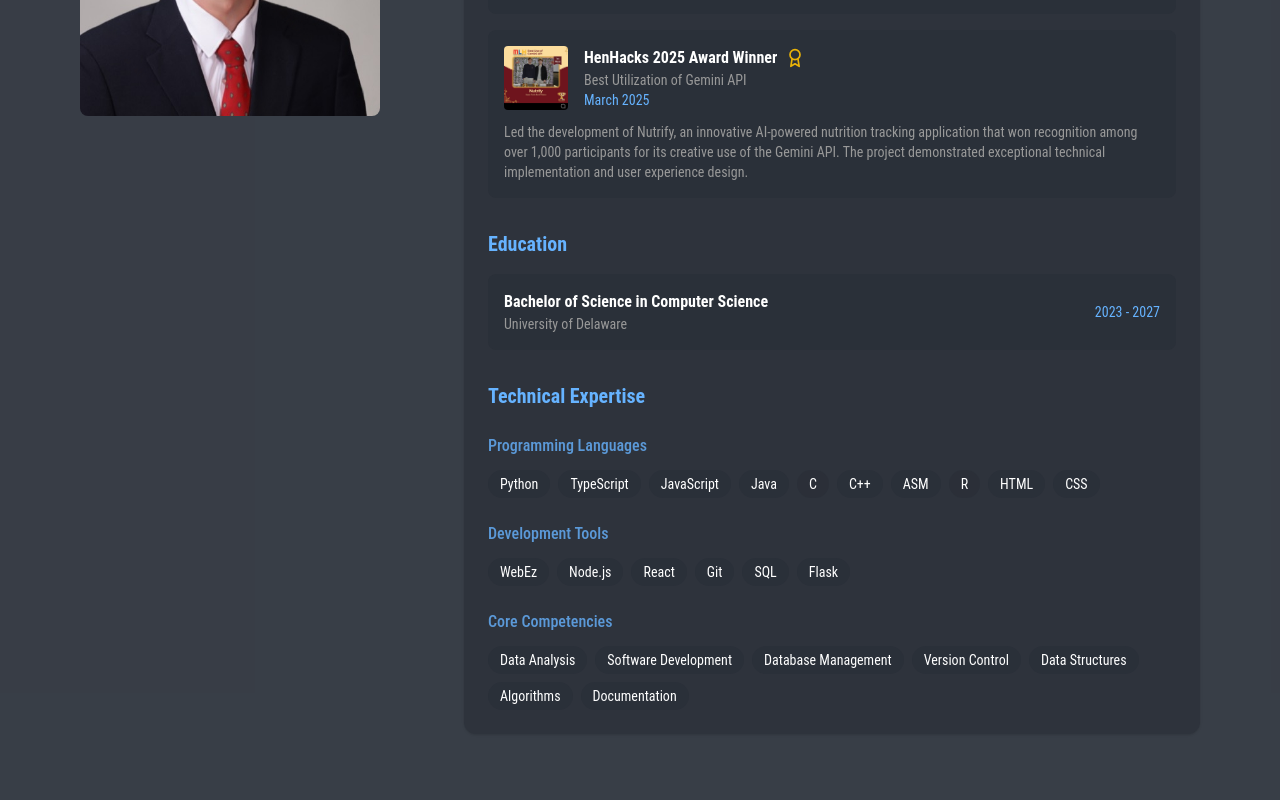
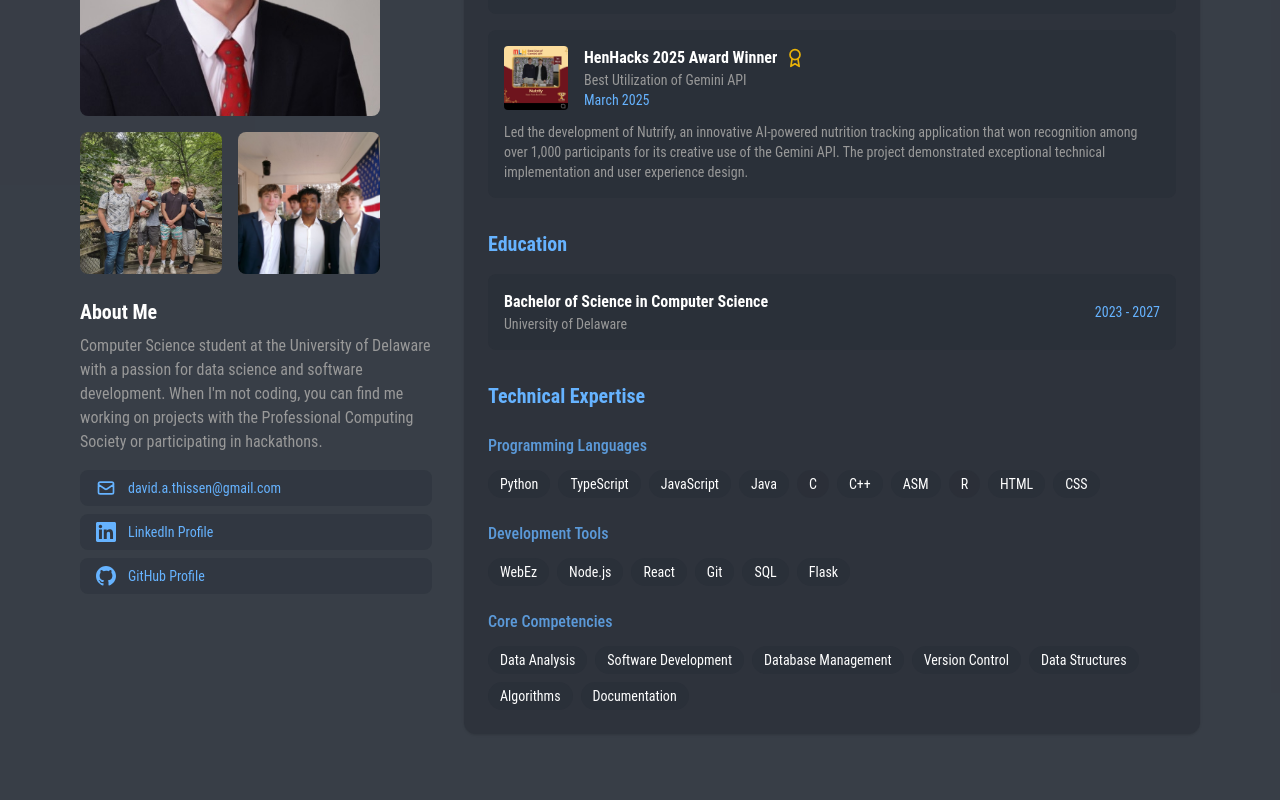
Before and after one commit to davidthissen1/portfolio, a Next.js app: page / in a window 1280 px wide. Shown: the part 1340-2140 px from the top of the page. Built offline with nearby package versions, Linux system fonts and the light colour scheme.

Commit message:
made it way better

```diff
--- a/src/app/page.tsx
+++ b/src/app/page.tsx
@@ -2,7 +2,6 @@
 import HeroSection from "@/components/HeroSection";
 import ProfileSection from "@/components/ProfileSection";
 import ProjectsSection from "@/components/ProjectsSection";
-import ContactSection from "@/components/ContactSection";
 import Footer from "@/components/Footer";
 
 export default function Home() {
@@ -12,7 +11,6 @@
       <HeroSection />
       <ProfileSection />
       <ProjectsSection />
-      <ContactSection />
       <Footer />
     </main>
   );
--- a/src/components/ContactSection.tsx
+++ /dev/null
@@ -1,82 +0,0 @@
-import type React from 'react';
-import Link from 'next/link';
-import { Button } from './ui/button';
-
-const ContactSection = () => {
-  return (
-    <section id="contact" className="py-16 bg-secondary/10">
-      <div className="section-container">
-        <h2 className="section-header">Contact</h2>
-
-        <blockquote className="border-l-4 border-primary pl-4 italic text-muted-foreground mb-12">
-          If opportunity doesn't knock, build a door.
-          <footer className="text-sm mt-2">- Milton Berle -</footer>
-        </blockquote>
-
-        <p className="mb-8 text-muted-foreground">
-          If you want to collaborate on crafting amazing web apps, web sites, e-commerces and mobile
-          applications for people. You are very welcome to contact me.
-        </p>
-
-        <div className="mb-12">
-          <h3 className="text-xl font-semibold mb-4">David Thissen</h3>
-          <p className="text-sm text-muted-foreground">Web and Mobile Application Development & Craft.</p>
-        </div>
-
-        <div className="max-w-4xl mx-auto">
-          <div className="grid grid-cols-1 md:grid-cols-3 gap-4">
-            <SocialLink
-              href="mailto:david.a.thissen@gmail.com"
-              icon={
-                <svg xmlns="http://www.w3.org/2000/svg" viewBox="0 0 24 24" fill="none" stroke="currentColor" strokeWidth="2" strokeLinecap="round" strokeLinejoin="round" className="h-5 w-5">
-                  <path d="M4 4h16c1.1 0 2 .9 2 2v12c0 1.1-.9 2-2 2H4c-1.1 0-2-.9-2-2V6c0-1.1.9-2 2-2z" />
-                  <polyline points="22,6 12,13 2,6" />
-                </svg>
-              }
-              text="david.a.thissen@gmail.com"
-            />
-
-            <SocialLink
-              href="https://www.linkedin.com/in/david-thissen-777312307"
-              icon={
-                <svg xmlns="http://www.w3.org/2000/svg" viewBox="0 0 24 24" fill="none" stroke="currentColor" strokeWidth="2" strokeLinecap="round" strokeLinejoin="round" className="h-5 w-5">
-                  <path d="M16 8a6 6 0 0 1 6 6v7h-4v-7a2 2 0 0 0-2-2 2 2 0 0 0-2 2v7h-4v-7a6 6 0 0 1 6-6z" />
-                  <rect x="2" y="9" width="4" height="12" />
-                  <circle cx="4" cy="4" r="2" />
-                </svg>
-              }
-              text="LinkedIn"
-            />
-
-            <SocialLink
-              href="https://github.com/davidthissen1"
-              icon={
-                <svg xmlns="http://www.w3.org/2000/svg" viewBox="0 0 24 24" fill="none" stroke="currentColor" strokeWidth="2" strokeLinecap="round" strokeLinejoin="round" className="h-5 w-5">
-                  <path d="M9 19c-5 1.5-5-2.5-7-3m14 6v-3.87a3.37 3.37 0 0 0-.94-2.61c3.14-.35 6.44-1.54 6.44-7A5.44 5.44 0 0 0 20 4.77 5.07 5.07 0 0 0 19.91 1S18.73.65 16 2.48a13.38 13.38 0 0 0-7 0C6.27.65 5.09 1 5.09 1A5.07 5.07 0 0 0 5 4.77a5.44 5.44 0 0 0-1.5 3.78c0 5.42 3.3 6.61 6.44 7A3.37 3.37 0 0 0 9 18.13V22" />
-                </svg>
-              }
-              text="GitHub"
-            />
-          </div>
-        </div>
-      </div>
-    </section>
-  );
-};
-
-const SocialLink = ({ href, icon, text }: { href: string; icon: React.ReactNode; text: string }) => {
-  return (
-    <Button
-      variant="outline"
-      className="flex items-center justify-start gap-3 h-auto py-3 px-4 w-full"
-      asChild
-    >
-      <Link href={href} target="_blank" rel="noopener noreferrer">
-        {icon}
-        <span>{text}</span>
-      </Link>
-    </Button>
-  );
-};
-
-export default ContactSection;
--- a/src/components/Navigation.tsx
+++ b/src/components/Navigation.tsx
@@ -14,9 +14,8 @@
           <NavLink href="/#home">Home</NavLink>
           <NavLink href="/#profile">Profile</NavLink>
           <NavLink href="/#projects">Projects</NavLink>
-          <NavLink href="/#contact">Contact</NavLink>
           <Button size="sm" variant="outline" asChild>
-            <Link href="/resume_tuvshu.pdf" target="_blank">
+            <Link href="/resume (2).pdf" target="_blank">
               Download resume
             </Link>
           </Button>
--- a/src/components/ProfileSection.tsx
+++ b/src/components/ProfileSection.tsx
@@ -68,6 +68,7 @@
                 <p>Arlington, Virginia</p>
               </div>
 
+              <div className="space-y-4">
                 <div className="relative aspect-square w-full max-w-[300px] mx-auto md:mx-0 overflow-hidden rounded-lg">
                   <Image
                     src="/images/wmremove-transformed copy.jpeg"
@@ -76,6 +77,68 @@
                     className="object-cover"
                     priority
                   />
+                </div>
+
+                <div className="grid grid-cols-2 gap-4 max-w-[300px] mx-auto md:mx-0">
+                  <div className="relative aspect-square w-full overflow-hidden rounded-lg">
+                    <Image
+                      src="/images/fam.jpeg"
+                      alt="David Thissen"
+                      fill
+                      className="object-cover"
+                    />
+                  </div>
+                  <div className="relative aspect-square w-full overflow-hidden rounded-lg">
+                    <Image
+                      src="/images/formal.jpeg"
+                      alt="David Thissen"
+                      fill
+                      className="object-cover"
+                    />
+                  </div>
+                </div>
+              </div>
+
+              <div className="space-y-4">
+                <div>
+                  <h3 className="text-xl font-semibold mb-2">About Me</h3>
+                  <p className="text-muted-foreground mb-4">
+                    Computer Science student at the University of Delaware with a passion for data science and software development. When I'm not coding, you can find me working on projects with the Professional Computing Society or participating in hackathons.
+                  </p>
+                  <div className="grid grid-cols-1 gap-2">
+                    <a
+                      href="mailto:david.a.thissen@gmail.com"
+                      className="flex items-center gap-3 bg-background/30 px-4 py-2 rounded-lg text-primary hover:bg-background/50 transition-colors"
+                    >
+                      <svg className="w-5 h-5" fill="none" viewBox="0 0 24 24" stroke="currentColor">
+                        <path strokeLinecap="round" strokeLinejoin="round" strokeWidth={2} d="M3 8l7.89 5.26a2 2 0 002.22 0L21 8M5 19h14a2 2 0 002-2V7a2 2 0 00-2-2H5a2 2 0 00-2 2v10a2 2 0 002 2z" />
+                      </svg>
+                      <span className="text-sm">david.a.thissen@gmail.com</span>
+                    </a>
+                    <a
+                      href="https://www.linkedin.com/in/david-thissen-777312307"
+                      target="_blank"
+                      rel="noopener noreferrer"
+                      className="flex items-center gap-3 bg-background/30 px-4 py-2 rounded-lg text-primary hover:bg-background/50 transition-colors"
+                    >
+                      <svg className="w-5 h-5" fill="currentColor" viewBox="0 0 24 24">
+                        <path d="M20.447 20.452h-3.554v-5.569c0-1.328-.027-3.037-1.852-3.037-1.853 0-2.136 1.445-2.136 2.939v5.667H9.351V9h3.414v1.561h.046c.477-.9 1.637-1.85 3.37-1.85 3.601 0 4.267 2.37 4.267 5.455v6.286zM5.337 7.433c-1.144 0-2.063-.926-2.063-2.065 0-1.138.92-2.063 2.063-2.063 1.14 0 2.064.925 2.064 2.063 0 1.139-.925 2.065-2.064 2.065zm1.782 13.019H3.555V9h3.564v11.452zM22.225 0H1.771C.792 0 0 .774 0 1.729v20.542C0 23.227.792 24 1.771 24h20.451C23.2 24 24 23.227 24 22.271V1.729C24 .774 23.2 0 22.222 0h.003z"/>
+                      </svg>
+                      <span className="text-sm">LinkedIn Profile</span>
+                    </a>
+                    <a
+                      href="https://github.com/davidthissen1"
+                      target="_blank"
+                      rel="noopener noreferrer"
+                      className="flex items-center gap-3 bg-background/30 px-4 py-2 rounded-lg text-primary hover:bg-background/50 transition-colors"
+                    >
+                      <svg className="w-5 h-5" fill="currentColor" viewBox="0 0 24 24">
+                        <path d="M12 0C5.374 0 0 5.373 0 12c0 5.302 3.438 9.8 8.207 11.387.599.111.793-.261.793-.577v-2.234c-3.338.726-4.033-1.416-4.033-1.416-.546-1.387-1.333-1.756-1.333-1.756-1.089-.745.083-.729.083-.729 1.205.084 1.839 1.237 1.839 1.237 1.07 1.834 2.807 1.304 3.492.997.107-.775.418-1.305.762-1.604-2.665-.305-5.467-1.334-5.467-5.931 0-1.311.469-2.381 1.236-3.221-.124-.303-.535-1.524.117-3.176 0 0 1.008-.322 3.301 1.23A11.509 11.509 0 0112 5.803c1.02.005 2.047.138 3.006.404 2.291-1.552 3.297-1.23 3.297-1.23.653 1.653.242 2.874.118 3.176.77.84 1.235 1.911 1.235 3.221 0 4.609-2.807 5.624-5.479 5.921.43.372.823 1.102.823 2.222v3.293c0 .319.192.694.801.576C20.566 21.797 24 17.3 24 12c0-6.627-5.373-12-12-12z"/>
+                      </svg>
+                      <span className="text-sm">GitHub Profile</span>
+                    </a>
+                  </div>
+                </div>
               </div>
             </div>
           </div>
--- a/src/components/ProjectsSection.tsx
+++ b/src/components/ProjectsSection.tsx
@@ -19,7 +19,7 @@
       • Interactive Dashboard
       • Progress Monitoring`,
       techStack: 'Python, Flask, SQLAlchemy, Gemini API, HTML/CSS, JavaScript, SQLite',
-      github: 'https://github.com/yourusername/nutrient-tracker'
+      github: 'https://github.com/davidthissen1/Nutrify'
     },
 
   ];
```
Also changed, not shown: public/images/NY.jpeg (renamed from public/images/IMG_0824 copy.jpeg), public/images/formal.jpeg (renamed from public/images/IMG_1257 copy.jpeg). Lines whose indentation alone changed are shown as unchanged.
